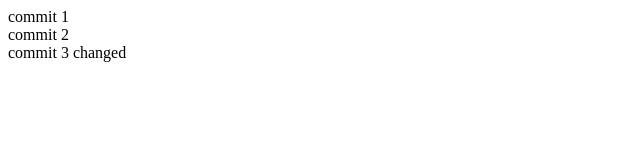
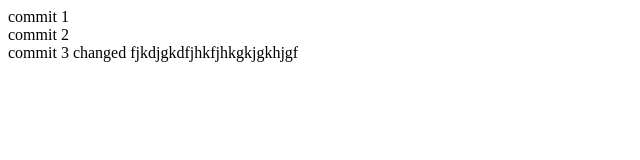
Before and after one commit to KalaiRoman/demo-1, a plain HTML site: page index.html in a window 1280 px wide. Shown: the whole page, without its empty margins (0-640 px from the left). Drawn offline with Linux system fonts and the light colour scheme.

Commit message:
commit-4

```diff
--- a/index.html
+++ b/index.html
@@ -13,7 +13,7 @@
         commit 2
     </div>
     <div>
-        commit 3 changed
+        commit 3 changed fjkdjgkdfjhkfjhkgkjgkhjgf
     </div>
 </body>
 </html>
```
